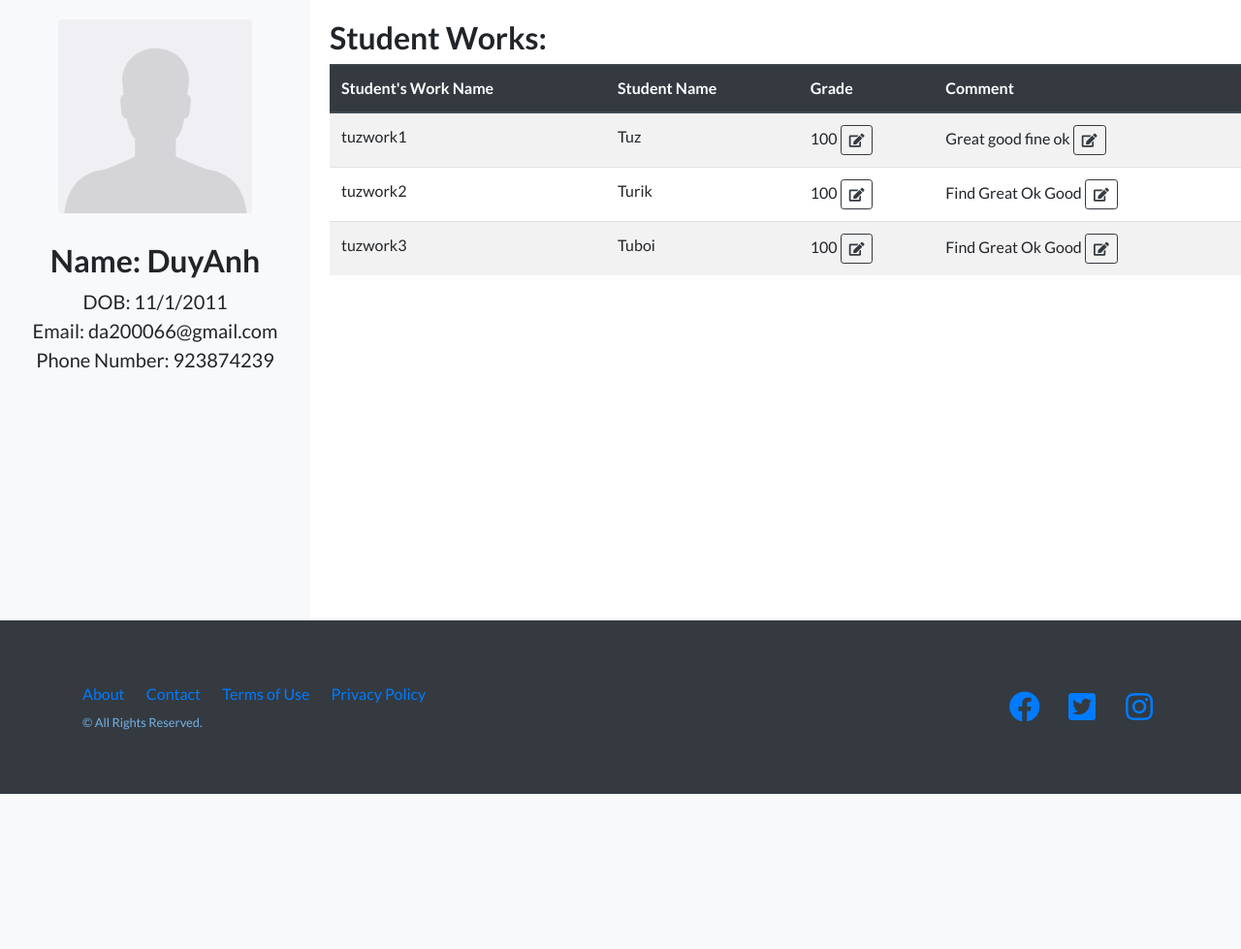
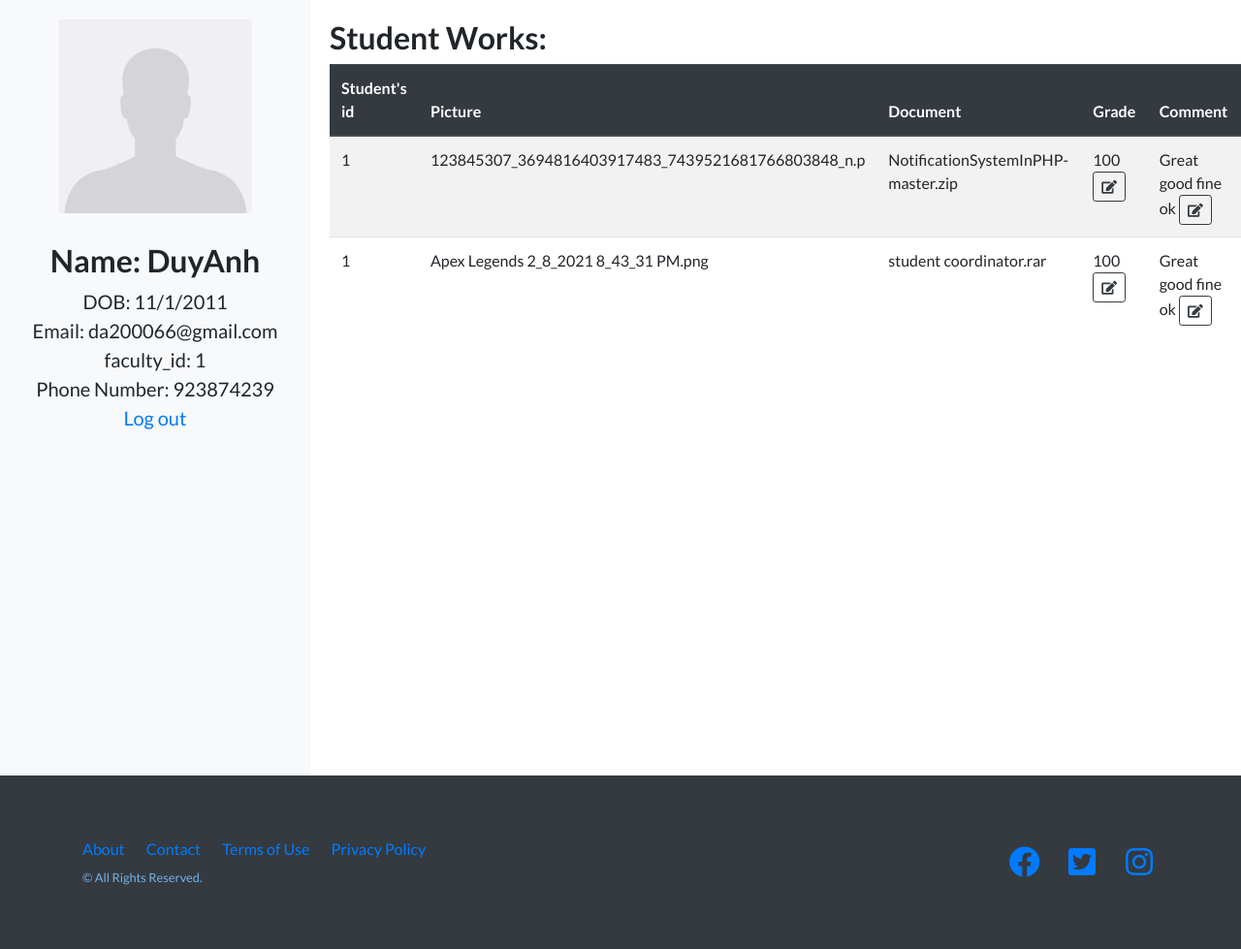
Before and after one commit to scholarFane/NaplanDau, a PHP site: page /CoordinatorHome.php in a window 1280 px wide. Shown: the part 56-1035 px from the top of the page at 97% size. Before the commit the page ends 875 px from the top, so only its background shows below. Run offline with PHP 8.4, Linux system fonts and the light colour scheme; a user stored in the database is signed in; data comes from the database, SQL or seed files in the repository.

Commit message:
update the coordinator view tab
hiện tại thì có lỗi khi mở nhiều tab đăng nhập cùng một lúc
cần sửa lại login function

```diff
--- a/EnterpriseWeb/CoordinatorHome.php
+++ b/EnterpriseWeb/CoordinatorHome.php
@@ -6,15 +6,18 @@
 		echo "<script>window.open('login.php','_self')</script>";
 
 	}else{
-		$user_session = $_SESSION['id'];
+		$coordinator_session = $_SESSION['id'];
 
-		$get_user = "select * from user where username = '$user_session'";
-		$run_user = mysqli_query($conn,$get_user);
-		$row_user = mysqli_fetch_array($run_user);
 
-		$user_name = $row_user['username'];
-		$user_role = $row_user['user_role'];
-		$user_email = $row_user['user_email'];
+		$get_coordinator = "select * from user where username = '$coordinator_session'";
+		$run_coordinator = mysqli_query($conn,$get_coordinator);
+		$row_coordinator = mysqli_fetch_array($run_coordinator);
+
+		$coordinator_name = $row_coordinator['username'];
+		$coordinator_role = $row_coordinator['user_role'];
+		$coordinator_email = $row_coordinator['user_email'];
+    $coordinator_faculty = $row_coordinator['faculty_id'];
+
 
  ?>
 <!DOCTYPE html>
@@ -58,10 +61,12 @@
     <div class="sidebar">
       <div class="text-center">
         <img src="img/avatar.png" class="rounded avatar mx-auto img-fluid" alt="...">
-        <h2><?php echo"Name: ", $user_name ?></h2>
+        <h2><?php echo"Name: ", $coordinator_name ?></h2>
         <div>DOB: 11/1/2011</div>
-        <div><?php echo"Email: ",$user_email ?></div>
+        <div><?php echo"Email: ",$coordinator_email ?></div>
+        <div><?php echo"faculty_id: ",$coordinator_faculty ?></div>
         <div>Phone Number: 923874239</div>
+        <a href="logout.php">Log out</a>
       </div>
     </div>
     <div class="content">
@@ -70,31 +75,30 @@
         <table class="table table-striped table-hover">
             <thead class="thead-dark">
                 <tr>
-                    <th>Student's Work Name</th>
-                    <th>Student Name</th>
+                    <th>Student's id</th>
+                    <th>Picture</th>
+                    <th>Document</th>
                     <th>Grade</th>
                     <th>Comment</th>
                 </tr>
             </thead>
             <tbody>
+              <?php
+                $get_post = "select * from post where faculty_id = '$coordinator_faculty' ";
+                $run_post = mysqli_query($conn,$get_post);
+                while($row_post = mysqli_fetch_array($run_post)){
+                  $student_id = $row_post['user_id'];
+                  $post_image = $row_post['post_image'];
+                  $post_file = $row_post['post_file'];
+              ?>
               <tr>
-                <td>tuzwork1</td>
-                <td>Tuz</td>
+                <td><?php echo $student_id ?></td>
+                <td><?php echo $post_image ?></td>
+                <td><?php echo $post_file ?></td>
                 <td>100  <button class="btn btn-outline-dark btn-sm"><i class="fas fa-edit"></i></button></td>
                 <td>Great good fine ok <button class="btn btn-outline-dark btn-sm"><i class="fas fa-edit"></i></button></td>
               </tr>
-              <tr>
-                <td>tuzwork2</td>
-                <td>Turik</td>
-                <td>100  <button class="btn btn-outline-dark btn-sm"><i class="fas fa-edit"></i></button></td>
-                <td>Find Great  Ok Good <button class="btn btn-outline-dark btn-sm"><i class="fas fa-edit"></i></button></td>
-              </tr>
-              <tr>
-                <td>tuzwork3</td>
-                <td>Tuboi</td>
-                <td>100  <button class="btn btn-outline-dark btn-sm"><i class="fas fa-edit"></i></button></td>
-                <td>Find Great  Ok Good <button class="btn btn-outline-dark btn-sm"><i class="fas fa-edit"></i></button></td>
-              </tr>
+              <?php } ?>
             </tbody>
         </table>
       </div>
--- a/EnterpriseWeb/css/style.css
+++ b/EnterpriseWeb/css/style.css
@@ -6,11 +6,11 @@
 .sidebar {
     background-color: #F8F9FA;
     font-size: 1.25rem;
-    height: 80vh;
+    min-height: 800px;
 }
 
 .content {
-    height: 80vh;
+    min-height: 800px;
 }
 
 .content-stuff {
```
Also changed, not shown: EnterpriseWeb/StudentHome.php (+17 -14 lines), EnterpriseWeb/comp1640 (2).sql (added, +257 -0 lines), EnterpriseWeb/comp1640.sql (deleted, +0 -212 lines), EnterpriseWeb/notification_test.php (+17 -5 lines), EnterpriseWeb/img/MONSTER HUNTER_ WORLD(416251) 9_27_2020 7_05_18 PM.png (added), EnterpriseWeb/img/download.jpg (added), 5 other files.
